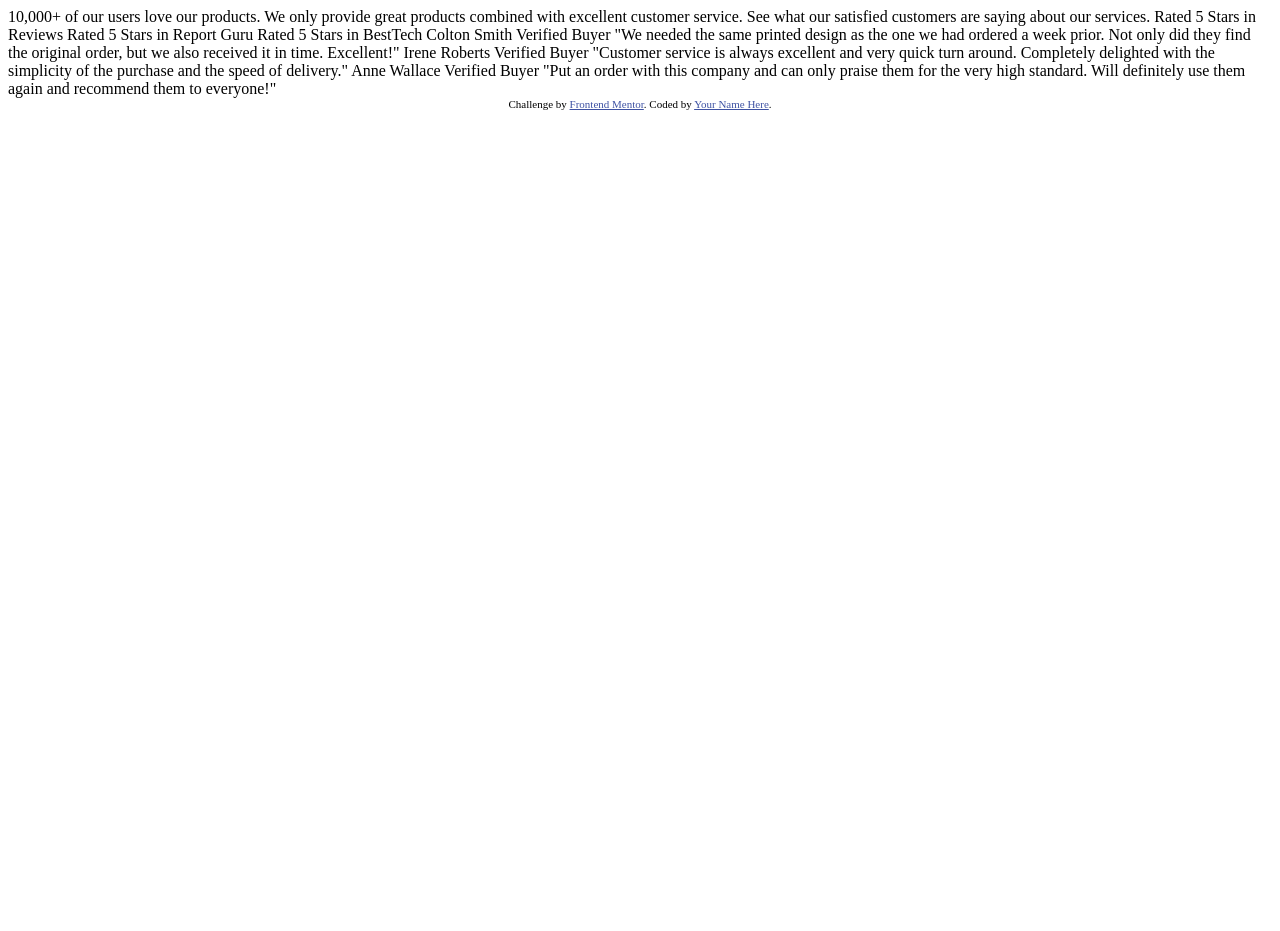
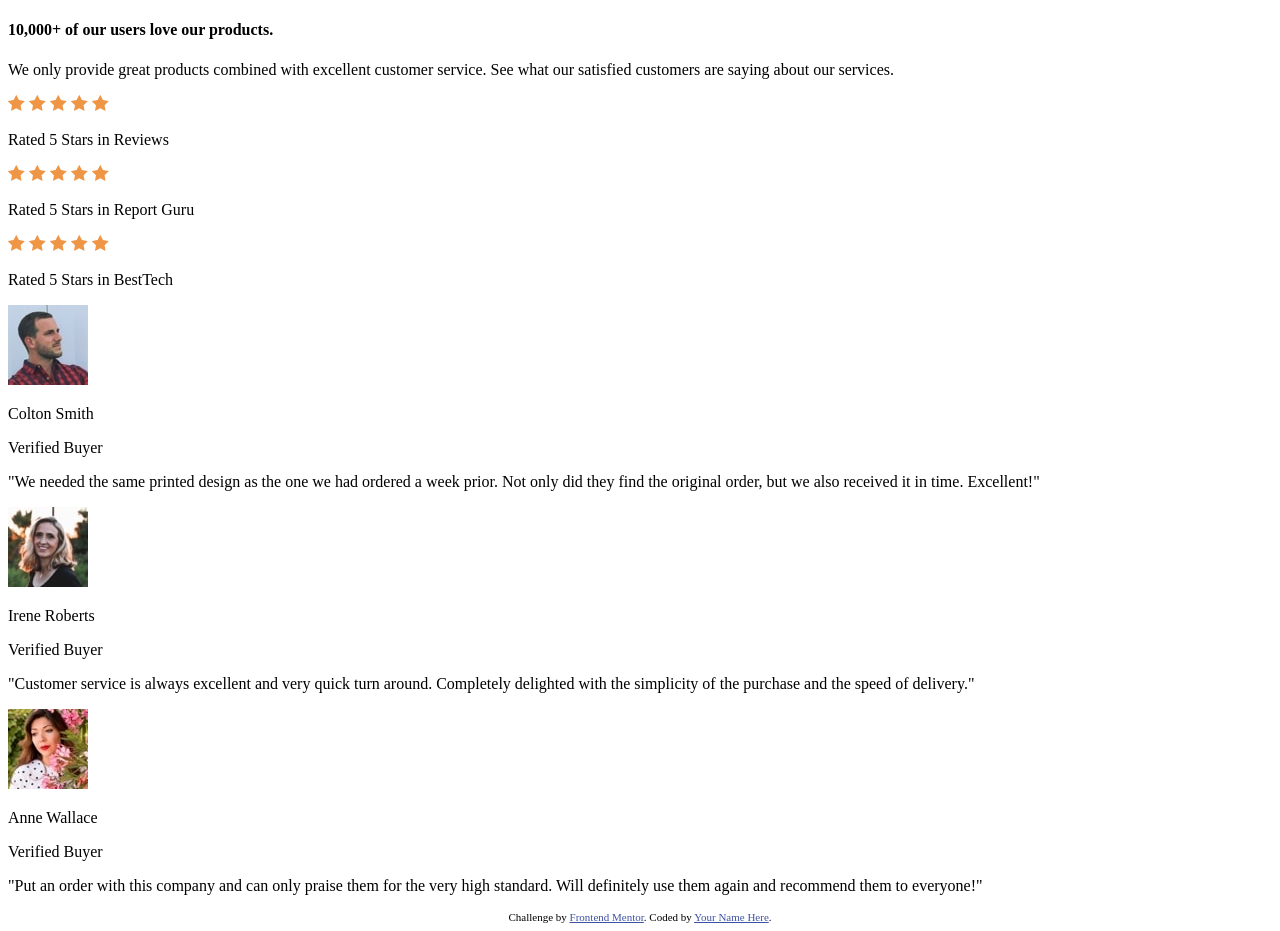
Before and after one commit to lexzee/Social-Proof-Section, a plain HTML site: page index.html in a window 1280 px wide. Before the commit the page ends 800 px from the top, so only its background shows below. Drawn offline with Linux system fonts and the light colour scheme.

Commit message:
Structuring with semantic HTML

```diff
--- a/index.html
+++ b/index.html
@@ -26,30 +26,145 @@
     </style>
   </head>
   <body>
+    <section id="container">
+      <!-- Details and ratings container -->
+      <section id="detRate">
+        <!-- Text Description -->
+        <article id="description">
+          <h1 id="header">
             10,000+ of our users love our products.
-
+          </h1>
+          <p id="desc">
             We only provide great products combined with excellent customer service.
     See what our satisfied customers are saying about our services.
-
+          </p>
+        </article>
+        <!-- Ratings -->
+        <section id="ratings">
+          <!-- rating1 -->
+          <section class="ratings">
+            <!-- stars -->
+            <section class="stars">
+              <img src="images/icon-star.svg" alt="" class="star">
+              <img src="images/icon-star.svg" alt="" class="star">
+              <img src="images/icon-star.svg" alt="" class="star">
+              <img src="images/icon-star.svg" alt="" class="star">
+              <img src="images/icon-star.svg" alt="" class="star">
+            </section>
+            <section class="rateDesc">
+              <p class="rateText">
                 Rated 5 Stars in Reviews
+              </p>
+            </section>
+          </section>
+          <!-- rating2 -->
+          <section class="ratings">
+            <!-- stars -->
+            <section class="stars">
+              <img src="images/icon-star.svg" alt="" class="star">
+              <img src="images/icon-star.svg" alt="" class="star">
+              <img src="images/icon-star.svg" alt="" class="star">
+              <img src="images/icon-star.svg" alt="" class="star">
+              <img src="images/icon-star.svg" alt="" class="star">
+            </section>
+            <section class="rateDesc">
+              <p class="rateText">
                 Rated 5 Stars in Report Guru
+              </p>
+            </section>
+            <!-- rating3 -->
+          <section class="ratings">
+            <!-- stars -->
+            <section class="stars">
+              <img src="images/icon-star.svg" alt="" class="star">
+              <img src="images/icon-star.svg" alt="" class="star">
+              <img src="images/icon-star.svg" alt="" class="star">
+              <img src="images/icon-star.svg" alt="" class="star">
+              <img src="images/icon-star.svg" alt="" class="star">
+            </section>
+            <section class="rateDesc">
+              <p class="rateText">
                 Rated 5 Stars in BestTech
-
+              </p>
+            </section>
+        </section>
+      </section>
+      <!-- Testimonials -->
+      <section id="testimonial">
+        <!-- Card 1 -->
+        <section class="card">
+          <!-- image and Name -->
+          <section class="imgName">
+            <img src="images/image-colton.jpg" alt="Colton"/>
+            <!-- Name -->
+            <section class="nameCont">
+              <p class="name">
                 Colton Smith
+              </p>
+              <p class="subName">
                 Verified Buyer
+              </p>
+            </section>
+          </section>
+          <!-- Testimony -->
+          <section class="testimony">
+            <p class="text">
               "We needed the same printed design as the one we had ordered a week prior.
     Not only did they find the original order, but we also received it in time.
     Excellent!"
-
+            </p>
+          </section>
+        </section>
+      </section>
+      <!-- Card 2 -->
+      <section class="card">
+        <!-- image and Name -->
+        <section class="imgName">
+          <img src="images/image-irene.jpg" alt="Irene Roberts"/>
+          <!-- Name -->
+          <section class="nameCont">
+            <p class="name">
               Irene Roberts
+            </p>
+            <p class="subName">
               Verified Buyer
+            </p>
+          </section>
+        </section>
+        <!-- Testimony -->
+        <section class="testimony">
+          <p class="text">
             "Customer service is always excellent and very quick turn around. Completely
     delighted with the simplicity of the purchase and the speed of delivery."
-
+          </p>
+        </section>
+      </section>
+      <!-- Card 3 -->
+      <section class="card">
+        <!-- image and Name -->
+        <section class="imgName">
+          <img src="images/image-anne.jpg" alt="Anne Wallace"/>
+          <!-- Name -->
+          <section class="nameCont">
+            <p class="name">
               Anne Wallace
+            </p>
+            <p class="subName">
               Verified Buyer
+            </p>
+          </section>
+        </section>
+        <!-- Testimony -->
+        <section class="testimony">
+          <p class="text">
             "Put an order with this company and can only praise them for the very high
     standard. Will definitely use them again and recommend them to everyone!"
+          </p>
+        </section>
+      </section>
+    </section>
+    </section>
+    </section>
 
     <div class="attribution">
       Challenge by
```
Lines whose indentation alone changed are shown as unchanged.
